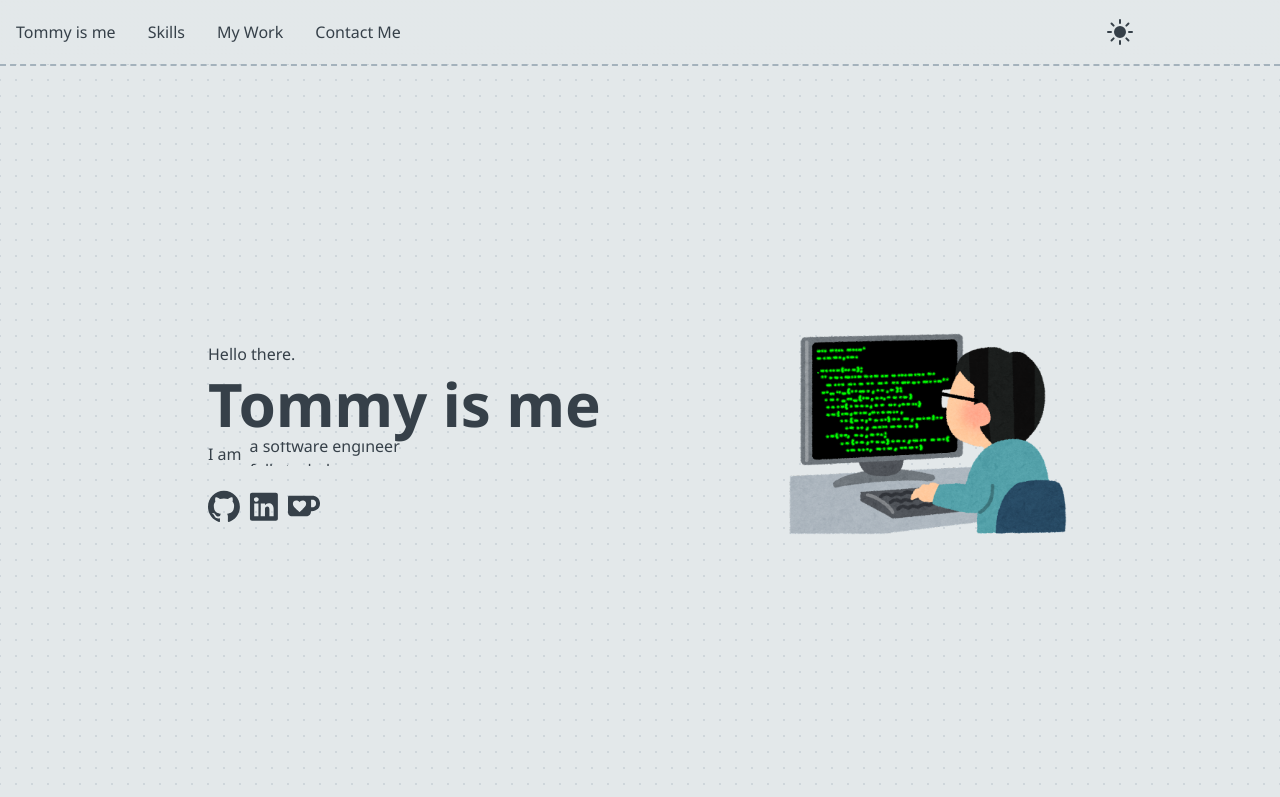
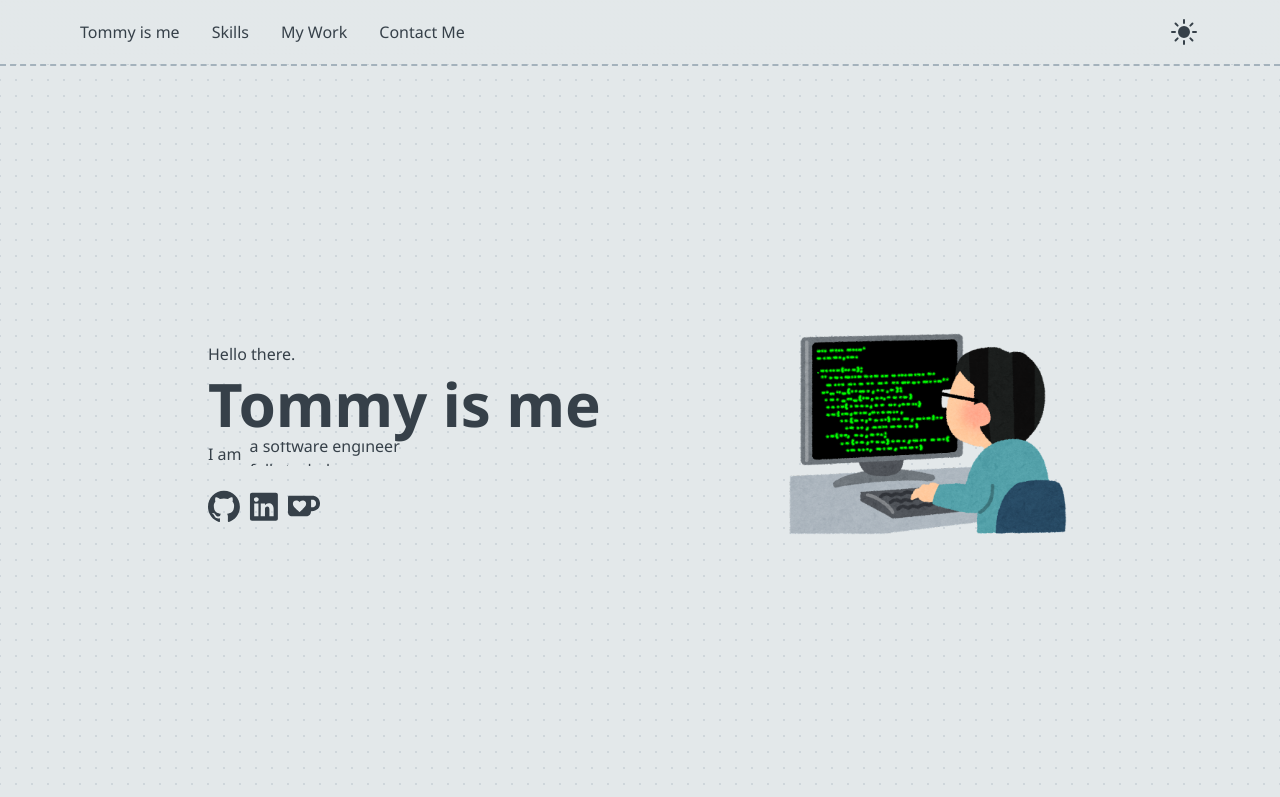
Before and after one commit to ttommyth/tommyis.me, a Next.js app: page /en in a window 1280 px wide. Shown: the top 797 px of the page. Built offline with nearby package versions, Linux system fonts and the light colour scheme; no server answers.

Commit message:
fix: header location

```diff
--- a/src/components/client/Header.tsx
+++ b/src/components/client/Header.tsx
@@ -7,8 +7,8 @@ export const Header = () => {
   const pathname = usePathname();
   const paths = pathname.split('/');
   return (
-    <header className=" fixed left-0 top-0 right-0 z-50  border-dashed border-b-2 border-default flex justify-center">
-      <div className="w-full h-full relative">
+    <header className=" fixed left-0 top-0 right-0 z-50  border-dashed border-b-2 border-default ">
+      <div className="w-full h-full relative flex justify-center">
         <div className="opacity-100 dark:opacity-0 transition-opacity duration-500">
           <div className="light-bg-dotted-glass absolute top-0 left-0 right-0 bottom-0 " />
         </div>
```
